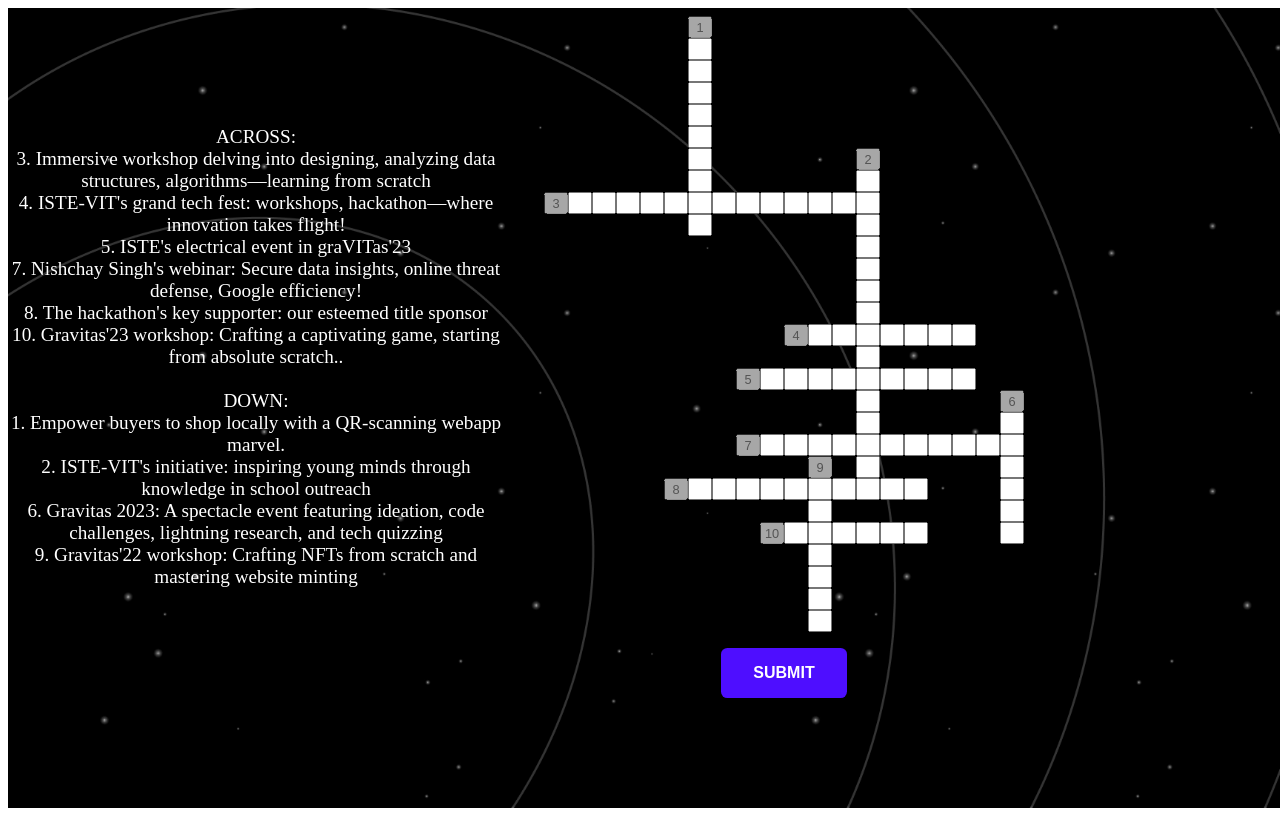
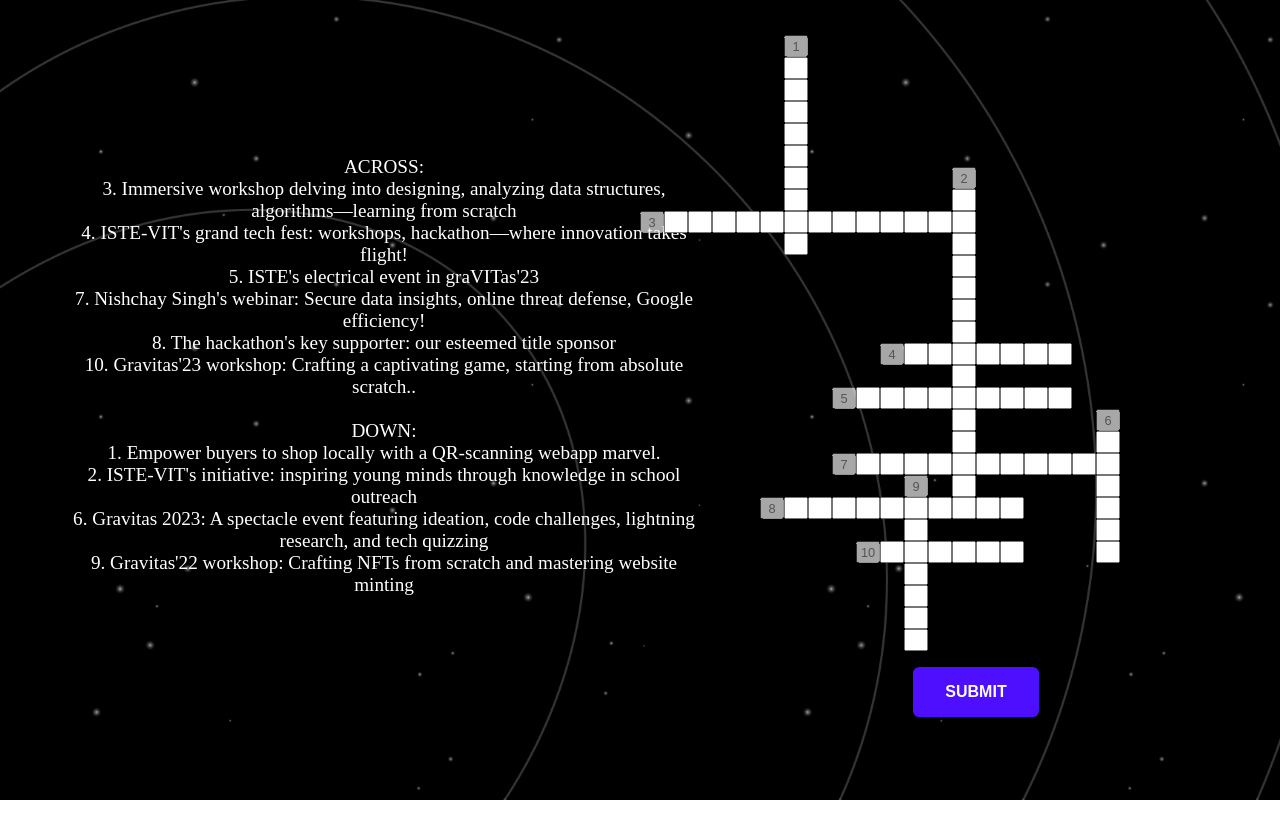
Before and after one commit to RachitJajoo/Technica-24-CROSSWORD, a React (Vite) app in the folder public/: page / in a window 1280 px wide. Built offline with nearby package versions, Linux system fonts and the light colour scheme; sample sign-in values are in the browser's storage.

Commit message:
fix: Styling

```diff
--- a/public/src/pages/Crossword.jsx
+++ b/public/src/pages/Crossword.jsx
@@ -7,6 +7,7 @@
 import { upload } from "../utils/APIroutes";
 import { toast, ToastContainer } from "react-toastify";
 import "react-toastify/dist/ReactToastify.css";
+import "./index.css";
 
 export default function Crossword({ info }) {
   const navigate = useNavigate();
@@ -106,8 +107,8 @@
     <>
       <Container>
         <div className="crossDiv">
-          <div className="container">
-            <div className="Questions">
+          <div className="container ">
+            <div className="Questions div1">
               {index === 0 ? (
                 <div>
                   ACROSS: <br />
@@ -188,7 +189,7 @@
               )}
             </div>
             <form name="CROSSWORDRESULT" onSubmit={calculateMarks}>
-              <div className="crossword">
+              <div className="crossword div2">
                 {grid.map((row, rowIndex) => (
                   <div className="row" key={rowIndex}>
                     {row.map((cell, colIndex) =>
--- a/public/src/pages/index.css
+++ b/public/src/pages/index.css
@@ -1,4 +1,4 @@
-/* body {
+/* /* body {
   margin: none;
 }
 
@@ -47,7 +47,7 @@
   width: 100%;
   height: 100vh;
   margin-top: 2vh;
-  flex-shrink: 0;
+  /* flex-shrink: 0;
   min-width: 500px;
   border-radius: 50px;
   position: absolute;
@@ -74,7 +74,26 @@
 body {
   margin: none;
 }
+html, body {
+  width: 100%;
+  margin: 0;
+  padding: 0;
+}
 
+.container {
+  display: flex;
+  width: 90vw;
+  height: 90vh;
+}
+
+.div1, .div2 {
+  flex: 1;
+  width: 50%;
+  display: flex;
+  flex-direction: column;
+  justify-content: center;
+  align-items: center;
+}
 .rectangle {
   width: 30%;
   height: fit-content;
```
Also changed, not shown: 1 other file (tests, documents, lock files or other folders).
